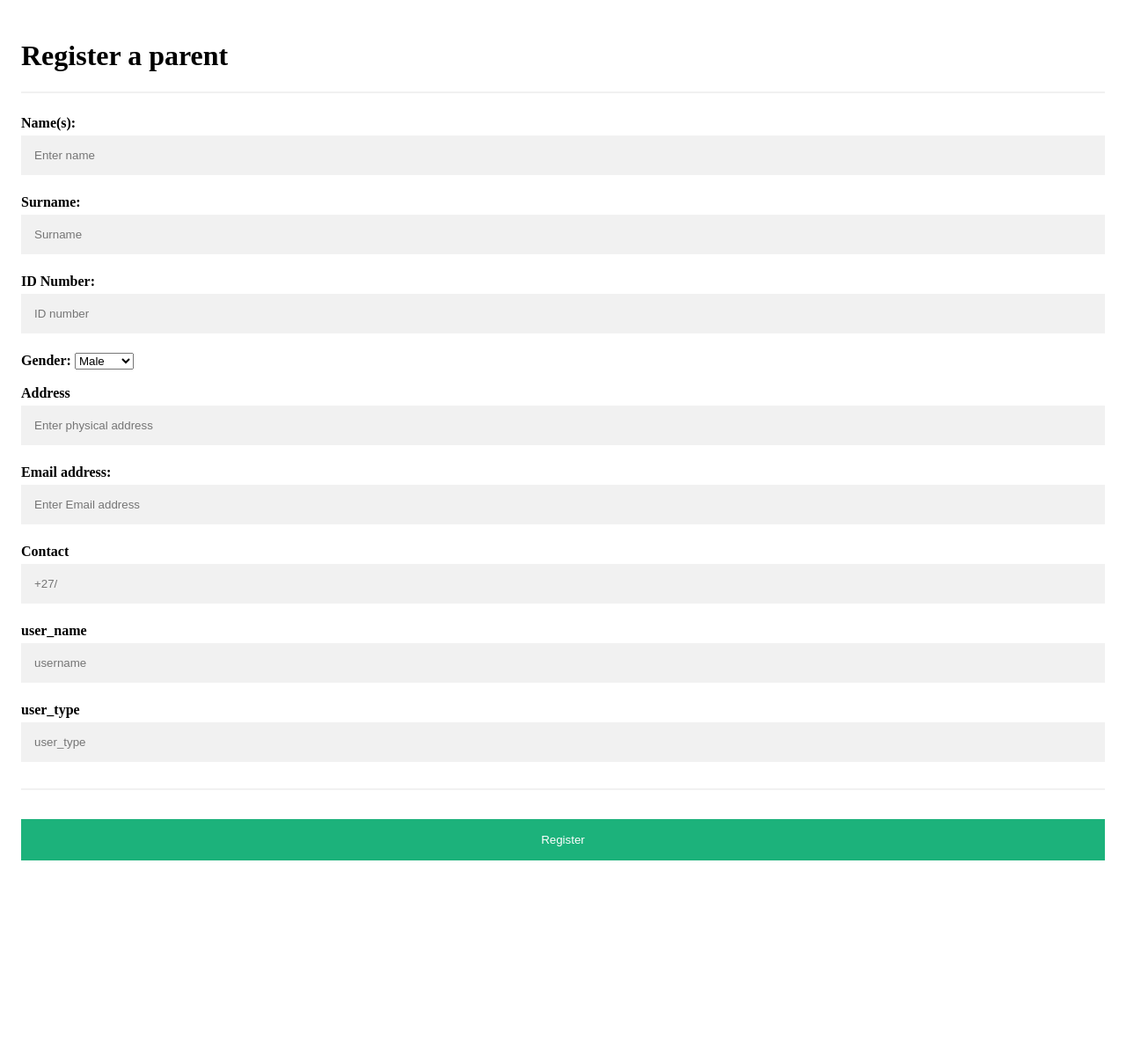
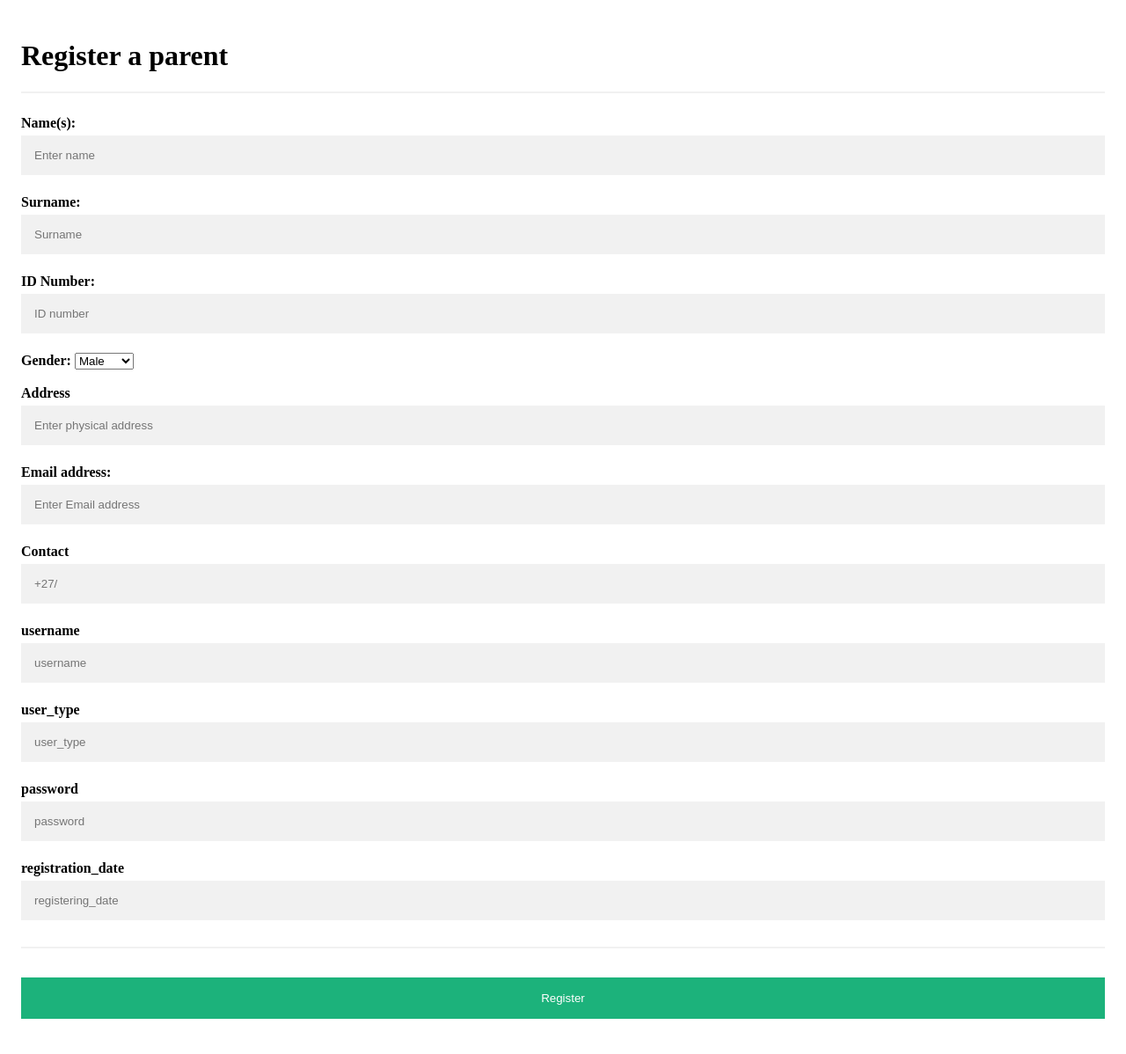
Before and after one commit to audrekat/smart-report, a PHP site: page /addparent.html in a window 1280 px wide. Shown: the whole page at 88% size. Before the commit the page ends 978 px from the top, so only its background shows below. Run offline with PHP 8.4, Linux system fonts and the light colour scheme.

Commit message:
wip register

```diff
--- a/addparent.html
+++ b/addparent.html
@@ -93,11 +93,18 @@ a {
           <label for="email"><b>Contact</b></label>
           <input type="text" placeholder="+27/" name="contact" id="contact" required>
 
-          <label for="email"><b>user_name</b></label>
-          <input type="text" placeholder="username" name="" id="" required>
+          <label for="email"><b>username</b></label>
+          <input type="text" placeholder="username" name="username" id="" required>
 
           <label for="email"><b>user_type</b></label>
-          <input type="text" placeholder="user_type" name="user_type" id="user_type" required>
+          <input type="text" placeholder="user_type" name="user_type" id="" required>
+
+          <label for="email"><b>password</b></label>
+          <input type="text" placeholder="password" name="password" id="" required>
+
+
+          <label for="email"><b>registration_date</b></label>
+          <input type="text" placeholder="registering_date" name="registering_date" id="registering_date" required>
 
 
 
```
Also changed, not shown: cnn.php (+8 -2 lines).
